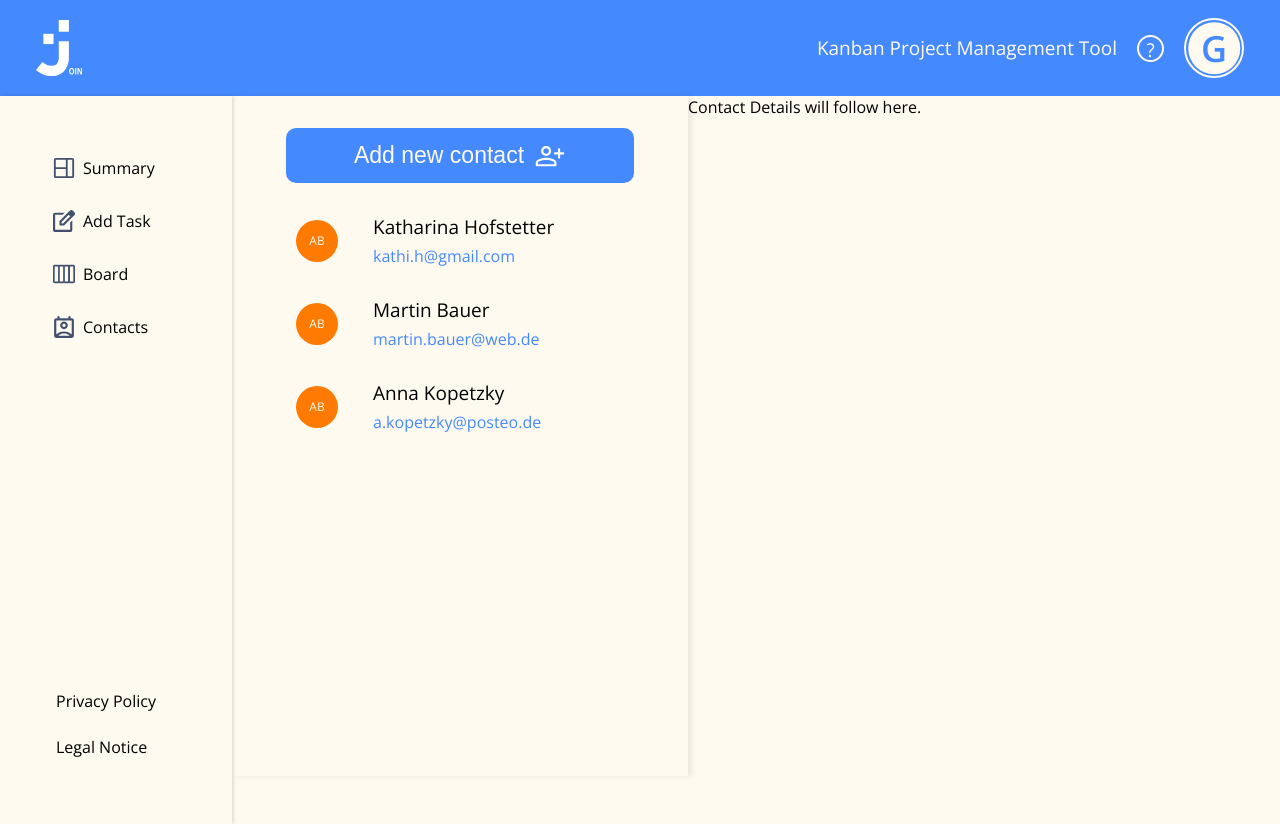
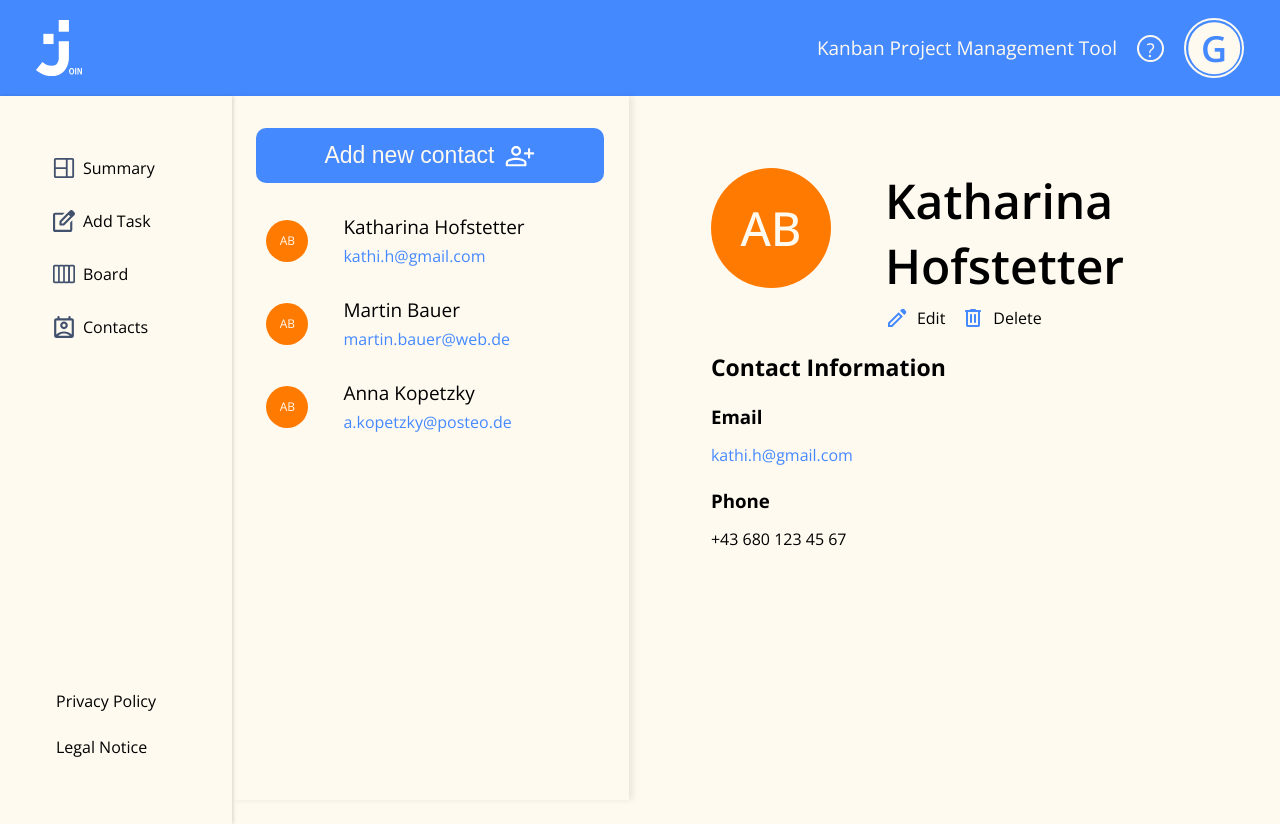
Before and after one commit to anitagasteiner/join, an Angular app: page /contacts in a window 1280 px wide. Built offline with nearby package versions, Linux system fonts and the light colour scheme.

Commit message:
contact details design

```diff
--- a/src/app/components/board/board.component.scss
+++ b/src/app/components/board/board.component.scss
@@ -65,6 +65,7 @@ button {
     flex-direction: column;
     gap: 26px;
     padding-top: 29px;
+    padding-bottom: 24px;
     // padding-left: 64px;
 }
 
--- a/src/app/components/contacts/contact/contact.component.scss
+++ b/src/app/components/contacts/contact/contact.component.scss
@@ -33,7 +33,3 @@
 .contact-name {
     font-size: 19px;
 }
-
-.contact-mail {
-    @include colors.color-dark;
-}
--- a/src/app/components/contacts/contacts.component.html
+++ b/src/app/components/contacts/contacts.component.html
@@ -6,13 +6,52 @@
             <button class="btn-submit">Add new contact</button>
         </div>
 
-        @for (contact of contacts; track contact.name; let index = $index) {
-            <app-contact [contact]="contact"></app-contact>
-        }
+        <div class="contact-list-container">
+            @for (contact of contacts; track contact.name; let index = $index) {
+                <app-contact [contact]="contact"></app-contact>
+            }
+        </div>
+
     </div>
 
     <div class="contact-details-container">
-        Contact Details will follow here.
+
+        <div class="contact-head-container">
+
+            <div class="contact-icon">AB</div>
+
+            <div class="contact-head-right">
+                <div>Katharina Hofstetter</div>
+                <div class="contact-edit-delete">
+                    <div>
+                        <img src="/img/edit.svg">
+                        Edit
+                    </div>
+                    <div>
+                        <img src="/img/delete.svg">
+                        Delete
+                    </div>
+                </div>
+            </div>
+
+        </div>
+
+        <div class="contact-info-container">
+
+            <h2>Contact Information</h2>
+
+            <div class="contact-mail-container">
+                <h3>Email</h3>
+                <div class="contact-mail">kathi.h&#64;gmail.com</div>
+            </div>
+
+            <div class="contact-phone-container">
+                <h3>Phone</h3>
+                <div>+43 680 123 45 67</div>
+            </div>
+
+        </div>
+
     </div>
 
 </div>
--- a/src/app/components/contacts/contacts.component.scss
+++ b/src/app/components/contacts/contacts.component.scss
@@ -42,10 +42,80 @@
     }
 }
 
+.contact-list-container {
+    width: 100%;
+    display: flex;
+    flex-direction: column;
+    align-items: center;
+}
+
 .contact-details-container {
     display: none;
+    padding: 72px 0 0 82px;
     @include bp.lg {
         display: unset;
         width: fit-content;
     }
 }
+
+.contact-head-container {
+    display: flex;
+    flex-direction: row;
+    gap: 54px;
+    margin-bottom: 21px;
+}
+
+.contact-icon {
+    @include colors.bg-orange-bright;
+    @include colors.color-ivory;
+    border-radius: 50%;
+    min-width: 120px;
+    height: 120px;
+    display: flex;
+    justify-content: center;
+    align-items: center;
+    font-weight: 500;
+    font-size: 47px;
+}
+
+.contact-head-right {
+    display: flex;
+    flex-direction: column;
+    align-items: flex-start;
+    justify-content: center;
+    gap: 8px;
+    >div:nth-child(1) {
+        font-weight: 600;
+        font-size: 48px;
+    }
+}
+
+.contact-edit-delete {
+    display: flex;
+    flex-direction: row;
+    gap: 16px;
+    >div {
+        display: flex;
+        flex-direction: row;
+        align-items: center;
+        gap: 8px;
+        >img {
+            width: 24px;
+            height: 24px;
+        }
+    }
+}
+
+h2 {
+    font-weight: 700;
+    font-size: 23px;
+    margin: 0 0 21px;
+}
+
+.contact-mail-container {
+    margin-bottom: 22px;
+}
+
+h3 {
+    margin: 0 0 15px;
+}
--- a/src/styles.scss
+++ b/src/styles.scss
@@ -20,7 +20,7 @@ body {
     height: calc(100dvh - 80px - 76px - 24px);
     padding-bottom: 24px;
     @include bp.lg {
-        height: calc(100dvh - 96px - 24px);
+        height: calc(100dvh - 96px);
         margin-left: 232px;
     }
 }
@@ -82,3 +82,7 @@ select {
         cursor: pointer;
     }
 }
+
+.contact-mail {
+    @include colors.color-dark;
+}
```
Also changed, not shown: public/img/delete.svg (added), public/img/edit.svg (added).
